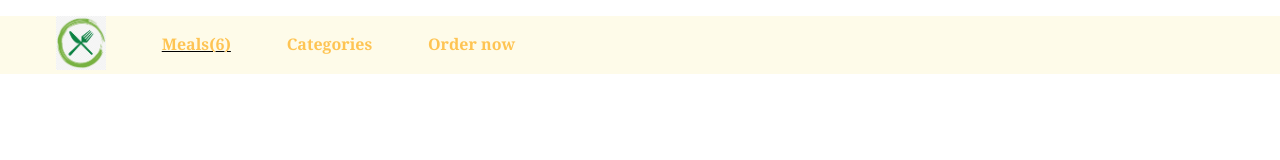
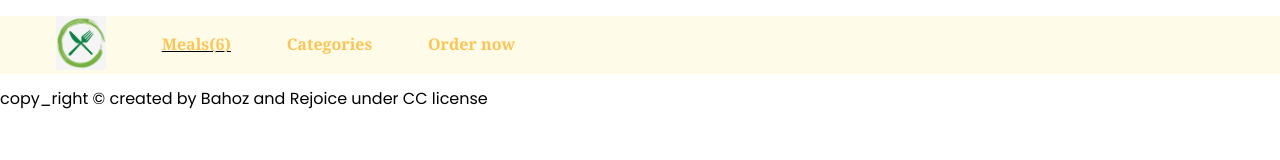
Before and after one commit to bahoz-ali/Delicious_Meal, a website built with webpack: page src/index.html in a window 1280 px wide. Built offline with nearby package versions, Linux system fonts and the light colour scheme; a web font is replaced by a local one.

Commit message:
add footer in html

```diff
--- a/src/index.html
+++ b/src/index.html
@@ -22,5 +22,8 @@
         <li class="item"><a href="#">Order now</a></li>
       </ul>
     </nav>
+    <footer>
+      <p>copy_right &copy created by Bahoz and Rejoice under CC license</p>
+    </footer>
   </body>
 </html>
```
